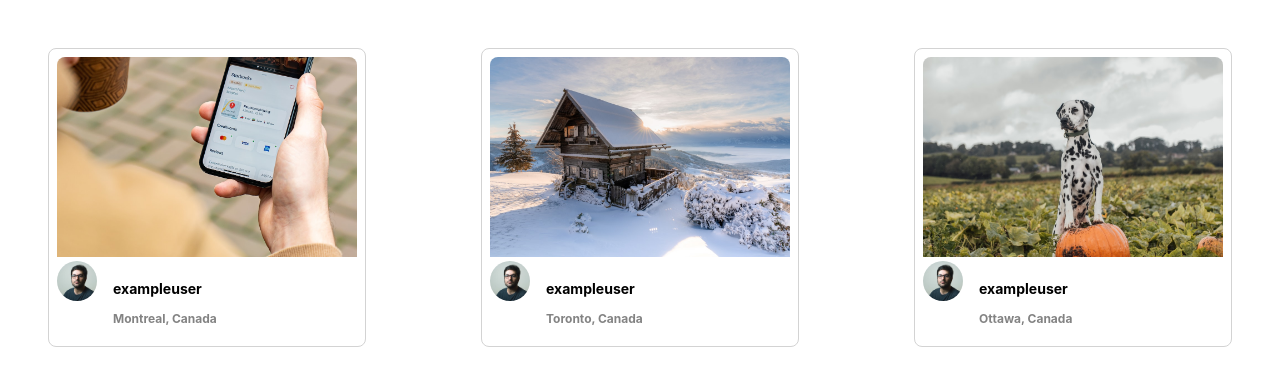
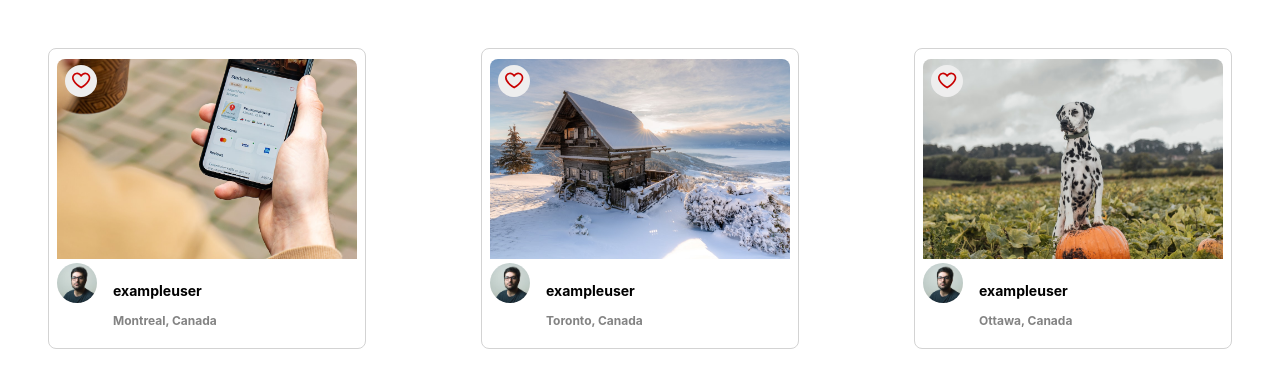
Before and after one commit to bendhallam/PhotoLabs, a React (Create React App) app in the folder frontend/: page / in a window 1280 px wide. Shown: the top 388 px of the page. Built offline with nearby package versions, Linux system fonts and the light colour scheme; the HTML template or start-up script is replaced by a standard one.

Commit message:
added favourite functionality

```diff
--- a/frontend/src/components/PhotoFavButton.jsx
+++ b/frontend/src/components/PhotoFavButton.jsx
@@ -3,14 +3,14 @@
 import FavIcon from './FavIcon';
 import '../styles/PhotoFavButton.scss';
 
-function PhotoFavButton() {
+const PhotoFavButton = ({ isSelected, onToggle }) => {
   return (
-    <div className="photo-list__fav-icon">
+    <div className="photo-list__fav-icon" onClick={onToggle}>
       <div className="photo-list__fav-icon-svg">
-        {/* Insert React */}
+        <FavIcon selected={isSelected} displayAlert={false} />
       </div>
     </div>
   );
-}
+};
 
 export default PhotoFavButton;
--- a/frontend/src/components/PhotoListItem.jsx
+++ b/frontend/src/components/PhotoListItem.jsx
@@ -1,10 +1,17 @@
-import React from "react";
-
+import React, { useState } from "react";
 import "../styles/PhotoListItem.scss";
+import PhotoFavButton from './PhotoFavButton';
 
 const PhotoListItem = ({ photoId, username, imageSource, location, profile }) => {
+  const [isFavorited, setIsFavorited] = useState(false);
+
+  const toggleFavorite = () => {
+    setIsFavorited(prev => !prev);
+  };
+
   return (
     <div className="photo-list__item">
+      <PhotoFavButton isSelected={isFavorited} onToggle={toggleFavorite} />
       <img src={imageSource} alt={`Photo by ${username}`} className="photo-list__image" />
       <div className="photo-list__user-details">
         <img src={profile} alt={`${username}'s profile`} className="photo-list__user-profile" />
@@ -14,7 +21,7 @@
         </div>
       </div>
     </div>
-  )
+  );
 };
 
 export default PhotoListItem;
```
Also changed, not shown: frontend/src/components/PhotoList.jsx (line endings or trailing spaces). Lines whose indentation alone changed are shown as unchanged.
